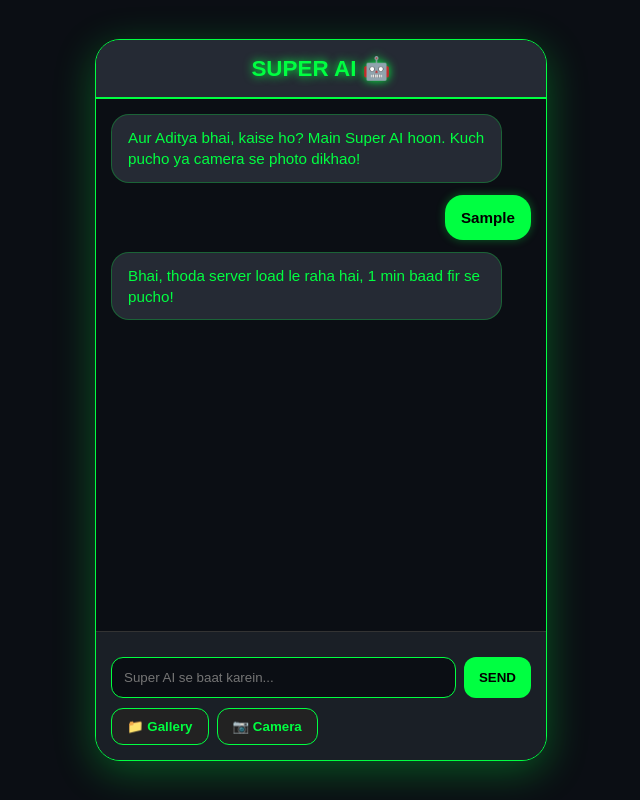
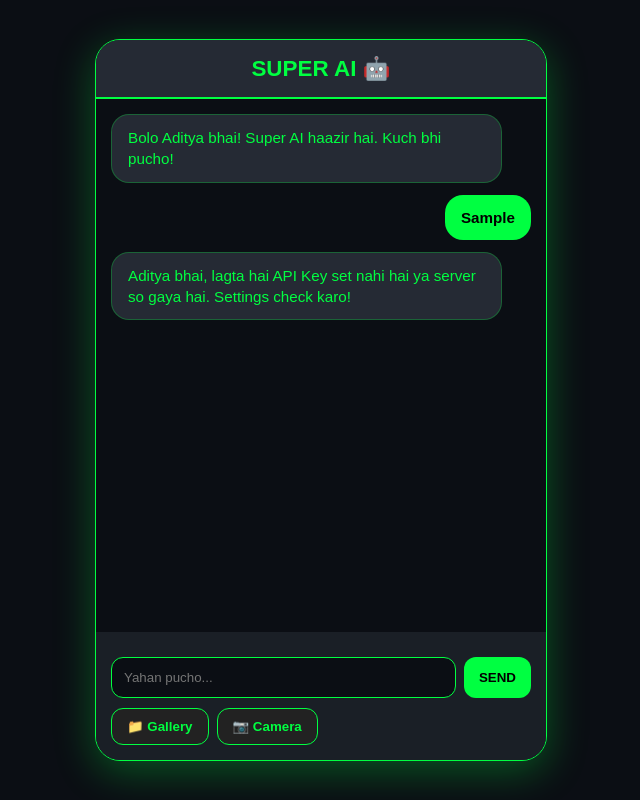
Before and after one commit to 1adityapradhan299-crypto/Aditya-super-ai, a plain HTML site: page index.html in a window 1280 px wide. Both pictures are taken after typing "Sample" into the empty fields and a click on the button "SEND". Shown: the whole page, without its empty margins (319-959 px from the left). Drawn offline with Linux system fonts and the light colour scheme; no server answers.

Commit message:
Update index.html

```diff
--- a/index.html
+++ b/index.html
@@ -7,31 +7,29 @@
     <style>
         body { font-family: 'Poppins', sans-serif; background: #0b0e14; color: #00ff41; display: flex; align-items: center; justify-content: center; min-height: 100vh; margin: 0; }
         .app-container { width: 95%; max-width: 450px; height: 90vh; background: #1a1f26; border-radius: 25px; display: flex; flex-direction: column; overflow: hidden; box-shadow: 0 10px 40px rgba(0,255,65,0.3); border: 1px solid #00ff41; }
-        .header { background: #252a34; padding: 15px; text-align: center; font-weight: bold; font-size: 1.4rem; border-bottom: 2px solid #00ff41; color: #00ff41; text-shadow: 0 0 10px #00ff41; }
+        .header { background: #252a34; padding: 15px; text-align: center; font-weight: bold; font-size: 1.4rem; border-bottom: 2px solid #00ff41; color: #00ff41; }
         #chat-box { flex: 1; overflow-y: auto; padding: 15px; display: flex; flex-direction: column; gap: 12px; background: #0b0e14; }
         .msg { padding: 12px 16px; border-radius: 18px; max-width: 85%; line-height: 1.4; font-size: 0.95rem; }
-        .user { background: #00ff41; color: #000; align-self: flex-end; font-weight: bold; box-shadow: 0 0 10px #00ff4155; }
+        .user { background: #00ff41; color: #000; align-self: flex-end; font-weight: bold; }
         .ai { background: #252a34; color: #00ff41; align-self: flex-start; border: 1px solid #00ff4144; }
-        .input-area { padding: 15px; background: #1a1f26; display: flex; flex-direction: column; gap: 10px; border-top: 1px solid #333; }
+        .input-area { padding: 15px; background: #1a1f26; display: flex; flex-direction: column; gap: 10px; }
         .controls { display: flex; gap: 8px; }
         input { flex: 1; background: #0b0e14; border: 1px solid #00ff41; padding: 12px; border-radius: 12px; color: #00ff41; outline: none; }
-        button { background: #00ff41; color: #000; border: none; padding: 10px 15px; border-radius: 12px; font-weight: bold; cursor: pointer; transition: 0.3s; }
-        button:active { transform: scale(0.95); }
+        button { background: #00ff41; color: #000; border: none; padding: 10px 15px; border-radius: 12px; font-weight: bold; cursor: pointer; }
         .cam-btn { background: #222; color: #00ff41; border: 1px solid #00ff41; }
-        .preview-img { width: 70px; height: 70px; object-fit: cover; border-radius: 10px; border: 2px solid #00ff41; margin-bottom: 5px; animation: glow 1.5s infinite alternate; }
-        @keyframes glow { from { box-shadow: 0 0 5px #00ff41; } to { box-shadow: 0 0 15px #00ff41; } }
+        .preview-img { width: 70px; height: 70px; object-fit: cover; border-radius: 10px; border: 2px solid #00ff41; margin-bottom: 5px; }
     </style>
 </head>
 <body>
     <div class="app-container">
         <div class="header">SUPER AI 🤖</div>
         <div id="chat-box">
-            <div class="msg ai">Aur Aditya bhai, kaise ho? Main Super AI hoon. Kuch pucho ya camera se photo dikhao!</div>
+            <div class="msg ai">Bolo Aditya bhai! Super AI haazir hai. Kuch bhi pucho!</div>
         </div>
         <div class="input-area">
             <div id="img-preview-box"></div>
             <div class="controls">
-                <input type="text" id="userInput" placeholder="Super AI se baat karein...">
+                <input type="text" id="userInput" placeholder="Yahan pucho...">
                 <button onclick="askAI()">SEND</button>
             </div>
             <div class="controls">
@@ -67,16 +65,16 @@
             box.scrollTop = box.scrollHeight;
 
             try {
-                const res = await fetch('/api/chat', {
+                const response = await fetch('/api/chat', {
                     method: 'POST',
                     headers: {'Content-Type': 'application/json'},
                     body: JSON.stringify({
-                        prompt: "Aapka naam Super AI hai. Aapko Aditya ne banaya hai. Friendly Hinglish dost ki tarah jawab do: " + userText,
+                        prompt: "Aap Aditya ke Super AI dost ho. Friendly jawab do: " + userText,
                         image: currentImg
                     })
                 });
 
-                const data = await res.json();
+                const data = await response.json();
                 if (data.reply) {
                     box.innerHTML += `<div class="msg ai">${data.reply}</div>`;
                     const voice = new SpeechSynthesisUtterance(data.reply);
@@ -86,7 +84,7 @@
                     throw new Error();
                 }
             } catch (err) {
-                box.innerHTML += `<div class="msg ai">Bhai, thoda server load le raha hai, 1 min baad fir se pucho!</div>`;
+                box.innerHTML += `<div class="msg ai">Aditya bhai, lagta hai API Key set nahi hai ya server so gaya hai. Settings check karo!</div>`;
             }
             box.scrollTop = box.scrollHeight;
         }
```
